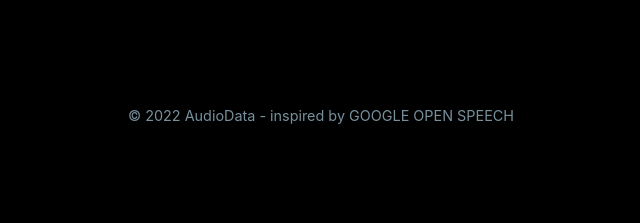
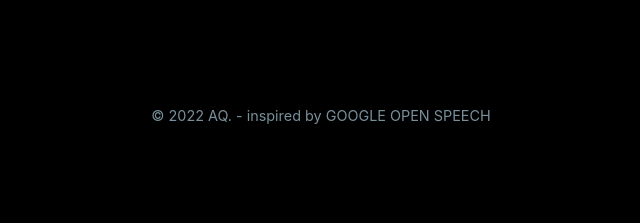
Before and after one commit to AliQambari/BatchFileRecorder, a Flask app: page / in a window 1280 px wide. Shown: the part 961-1184 px from the top of the page, without its empty margins (319-959 px from the left). Run offline with Flask 2, Linux system fonts and the light colour scheme; some libraries are stand-ins or nearby versions; some web fonts are replaced.

Commit message:
Update welcome.html

```diff
--- a/templates/welcome.html
+++ b/templates/welcome.html
@@ -75,8 +75,10 @@
 
         <div class="row mt-5">
             <div class="col-12 text-muted text-center small-xl">
-                &copy; 2022 AudioData - inspired by GOOGLE OPEN SPEECH
+                &copy; 2022 AQ. - inspired by GOOGLE OPEN SPEECH
+
             </div>
+
         </div>
     </div>
 </footer>
```
